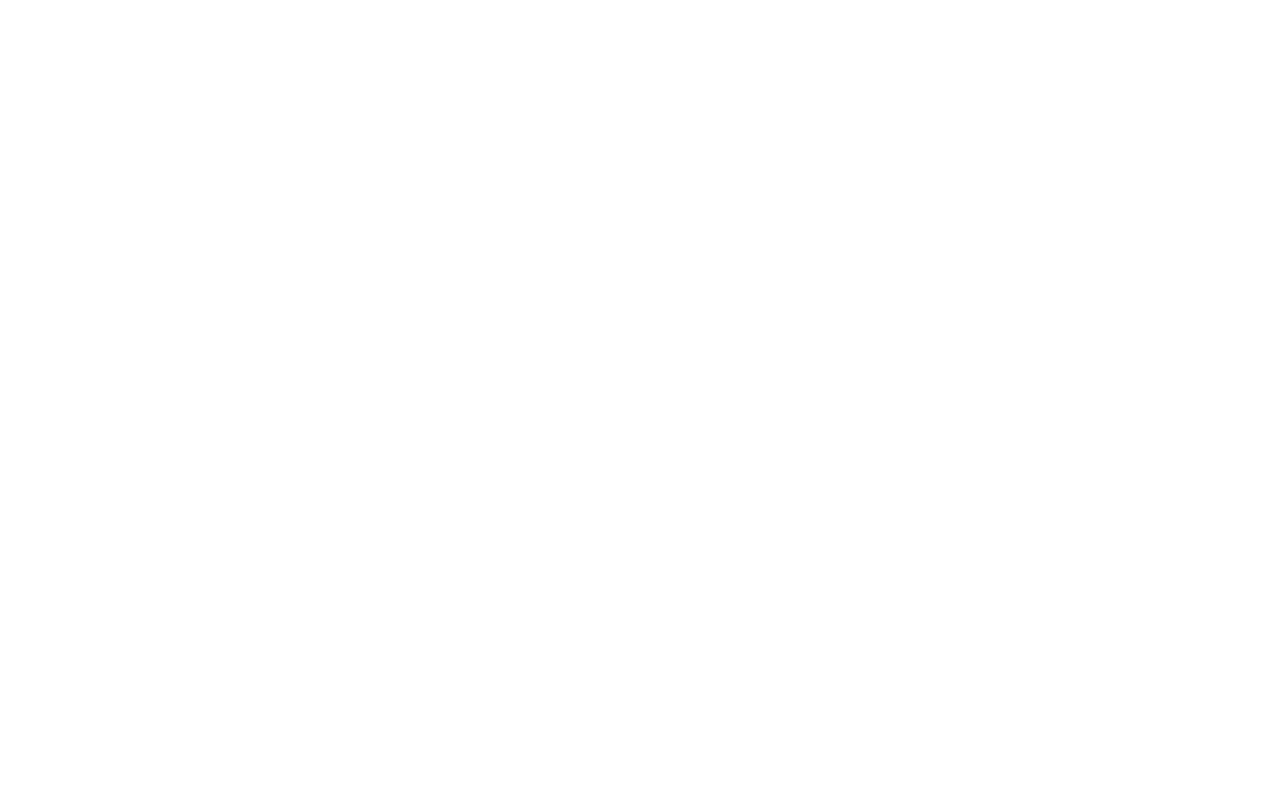
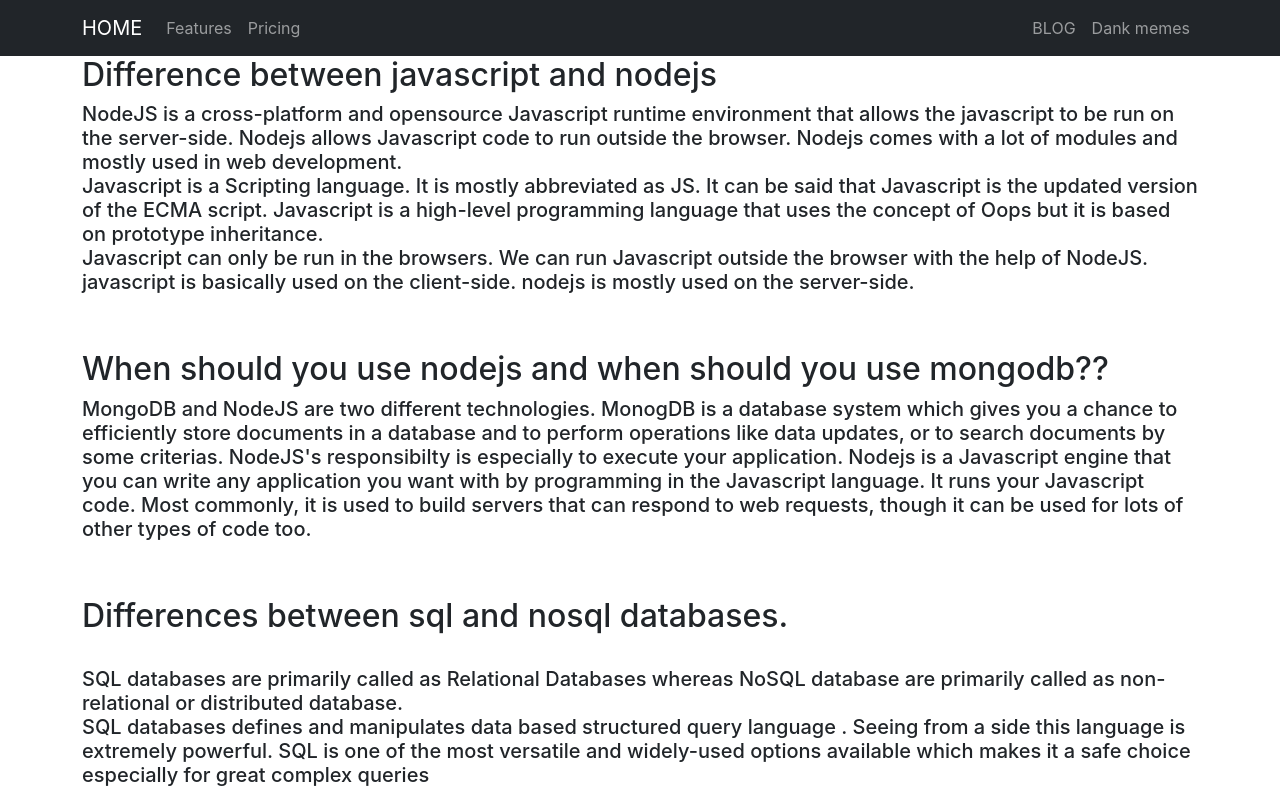
Before and after one commit to Jasimahmedq2/wareHous-management-, a React (Create React App) app: page /blog in a window 1280 px wide. Before the commit this address had no page. Built offline with nearby package versions, Linux system fonts and the light colour scheme.

Commit message:
header-added

```diff
--- a/src/App.js
+++ b/src/App.js
@@ -1,24 +1,33 @@
 import { Route, Routes } from 'react-router';
 import './App.css';
+import Blog from './Blog/Blog';
 import Home from './Home/Home';
 import Inventory from './Inventory/Inventory';
 import Login from './Login/Login'
+import NotFound from './NotFound/NotFound';
 import Registerd from './Registerd/Registerd';
 import RequireAuth from './RequerAuth/RequerAuth';
+import Header from './Header/Header'
 
 function App() {
   return (
     <div className="App">
+      <Header></Header>
+
       <Routes>
         <Route path='/' element={<Home></Home>}></Route>
         <Route path='/home' element={<Home></Home>}></Route>
         <Route path='/login' element={<Login></Login>}></Route>
         <Route path='/registerd' element={<Registerd></Registerd>}></Route>
+        <Route path='/blog' element={<Blog></Blog>}></Route>
         <Route path='/inventory' element={
           <RequireAuth>
             <Inventory></Inventory>
           </RequireAuth>
         }></Route>
+
+        <Route path='*' element={<NotFound></NotFound>}></Route>
+
       </Routes>
     </div>
   );
--- /dev/null
+++ b/src/Blog/Blog.css
@@ -0,0 +1,9 @@
+.blog-1{
+  text-align: start;
+}
+.blog-2{
+  text-align: start;
+}
+.blog-3{
+  text-align: start;
+}
--- /dev/null
+++ b/src/Blog/Blog.js
@@ -0,0 +1,58 @@
+import React from 'react';
+import './Blog.css'
+const Blog = () => {
+  return (
+    <div className='container'>
+
+
+
+
+      <div className='blog-1'>
+        <h2>Difference between javascript and nodejs
+        </h2>
+        <h5>NodeJS is a cross-platform and opensource Javascript runtime environment that allows the javascript to be run on the server-side. Nodejs allows Javascript code to run outside the browser. Nodejs comes with a lot of modules and mostly used in web development.
+
+          <br />
+          Javascript is a Scripting language. It is mostly abbreviated as JS. It can be said that Javascript is the updated version of the ECMA script. Javascript is a high-level programming language that uses the concept of Oops but it is based on prototype inheritance.
+
+          <br />
+
+          Javascript can only be run in the browsers.	We can run Javascript outside the browser with the help of NodeJS.
+          javascript is basically used on the client-side.	nodejs is mostly used on the server-side.
+        </h5>
+      </div>
+      <br />
+      <br />
+      <div className='blog-2'>
+        <h2> When should you use nodejs and when should you use mongodb??
+        </h2>
+        <h5>
+
+
+          MongoDB and NodeJS are two different technologies. MonogDB is a database system which gives you a chance to efficiently store documents in a database and to perform operations like data updates, or to search documents by some criterias.
+
+          NodeJS's responsibilty is especially to execute your application.
+
+
+          Nodejs is a Javascript engine that you can write any application you want with by programming in the Javascript language. It runs your Javascript code. Most commonly, it is used to build servers that can respond to web requests, though it can be used for lots of other types of code too.
+        </h5>
+      </div>
+
+      <br />
+      <br />
+      <div className='blog-3'>
+        <h2>      Differences between sql and nosql databases.
+        </h2>
+        <br />
+        <h5>
+        SQL databases are primarily called as Relational Databases  whereas NoSQL database are primarily called as non-relational or distributed database.
+        <br />
+        SQL databases defines and manipulates data based structured query language . Seeing from a side this language is extremely powerful. SQL is one of the most versatile and widely-used options available which makes it a safe choice especially for great complex queries
+        </h5>
+      </div>
+
+    </div>
+  );
+};
+
+export default Blog;
--- a/src/Clint/Clint.js
+++ b/src/Clint/Clint.js
@@ -9,7 +9,7 @@
 
 const Clint = () => {
   return (
-    <div className='my-5'>
+    <div className='my-5 mt-5'>
       <h2>Our Clients</h2>
     <div className='row'>
     <div className='col-6 col-md-4 col-lg-4 image-container w-50 mx-auto my-5 '>
--- a/src/Footer/Footer.js
+++ b/src/Footer/Footer.js
@@ -3,7 +3,7 @@
 
 const Footer = () => {
   return (
-    <div className='Footer-container'>
+    <div className='Footer-container mt-5'>
       <div>
          <p>Contact Us </p>
          <p>facebook </p>
--- a/src/Header/Header.js
+++ b/src/Header/Header.js
@@ -1,5 +1,7 @@
 import React from 'react';
 import { Container, Nav, Navbar } from 'react-bootstrap';
+import { Link } from 'react-router-dom';
+
 
 const Header = () => {
   return (
@@ -7,15 +9,15 @@
 
   <Navbar collapseOnSelect expand="lg" bg="dark" variant="dark">
   <Container>
-  <Navbar.Brand href="#home">React-Bootstrap</Navbar.Brand>
+  <Navbar.Brand as={Link} to="home">HOME</Navbar.Brand>
   <Navbar.Toggle aria-controls="responsive-navbar-nav" />
   <Navbar.Collapse id="responsive-navbar-nav">
     <Nav className="me-auto">
-      <Nav.Link href="#features">Features</Nav.Link>
-      <Nav.Link href="#pricing">Pricing</Nav.Link>
+      <Nav.Link to="MY ITEM">Features</Nav.Link>
+      <Nav.Link to="SOMTING">Pricing</Nav.Link>
     </Nav>
     <Nav>
-      <Nav.Link href="#deets">More deets</Nav.Link>
+      <Nav.Link as={Link} to="blog">BLOG</Nav.Link>
       <Nav.Link eventKey={2} href="#memes">
         Dank memes
       </Nav.Link>
--- a/src/Home/Home.js
+++ b/src/Home/Home.js
@@ -1,6 +1,5 @@
 import React from 'react';
 import Banner from '../Banner/Banner'
-import Header from '../Header/Header';
 import Items from '../Items/Items';
 import 'animate.css'
 import WhyUse from '../WhyUse/WhyUse';
@@ -11,7 +10,6 @@
 const Home = () => {
   return (
     <div className='body-bg'>
-      <Header></Header>
       <Banner></Banner>
      <Items></Items>
      <WhyUse></WhyUse>
--- a/src/Inventory/Inventory.js
+++ b/src/Inventory/Inventory.js
@@ -1,6 +1,7 @@
 import React from 'react';
 
 const Inventory = () => {
+
   return (
     <div>
       <h2>Inventory page</h2>
--- a/src/Item/Item.js
+++ b/src/Item/Item.js
@@ -1,8 +1,14 @@
 import React from 'react';
+import { useNavigate } from 'react-router';
 import './Item.css'
 
 const Item = ({ item }) => {
-  const { name,image, quantity, price, index, description, itemname} = item;
+  const {_id, name,image, quantity, price, index, description,itemname} = item;
+  const navigate = useNavigate()
+
+  const stockItem = (_id) => {
+    navigate('/inventory')
+  }
   return (
     <div className=' col-12 col-md-6 col-lg-4 animate__animated animate__slideInLeft items-container'>
       <img  src={image} alt="" />
@@ -12,7 +18,7 @@
       <p>{price}</p>
       <p>{index}</p>
       <p>{name}</p>
-      <button className='btn btn-primary btn-service'>somthin</button>
+      <button onClick={()=>stockItem(_id)} className='btn btn-primary btn-service'>stock</button>
     </div>
   );
 };
--- a/src/Items/Items.js
+++ b/src/Items/Items.js
@@ -9,7 +9,7 @@
   const [Items, setItems] = useState([])
 
   useEffect(() => {
-    fetch('data.json')
+    fetch('http://localhost:5000/item')
     .then(res => res.json())
     .then(data => setItems(data))
   },[])
--- /dev/null
+++ b/src/NotFound/NotFound.js
@@ -0,0 +1,13 @@
+import React from 'react';
+import errorImage from '../image/2488756.jpg'
+
+const NotFound = () => {
+  return (
+    <div>
+      <h2>Page Not Found</h2>
+      <img className='w-100 mx-auto' src={errorImage} alt="" />
+    </div>
+  );
+};
+
+export default NotFound;
```
Also changed, not shown: firebase.json (added), src/image/2488756.jpg (added), 1 other file (tests, documents, lock files or other folders).
